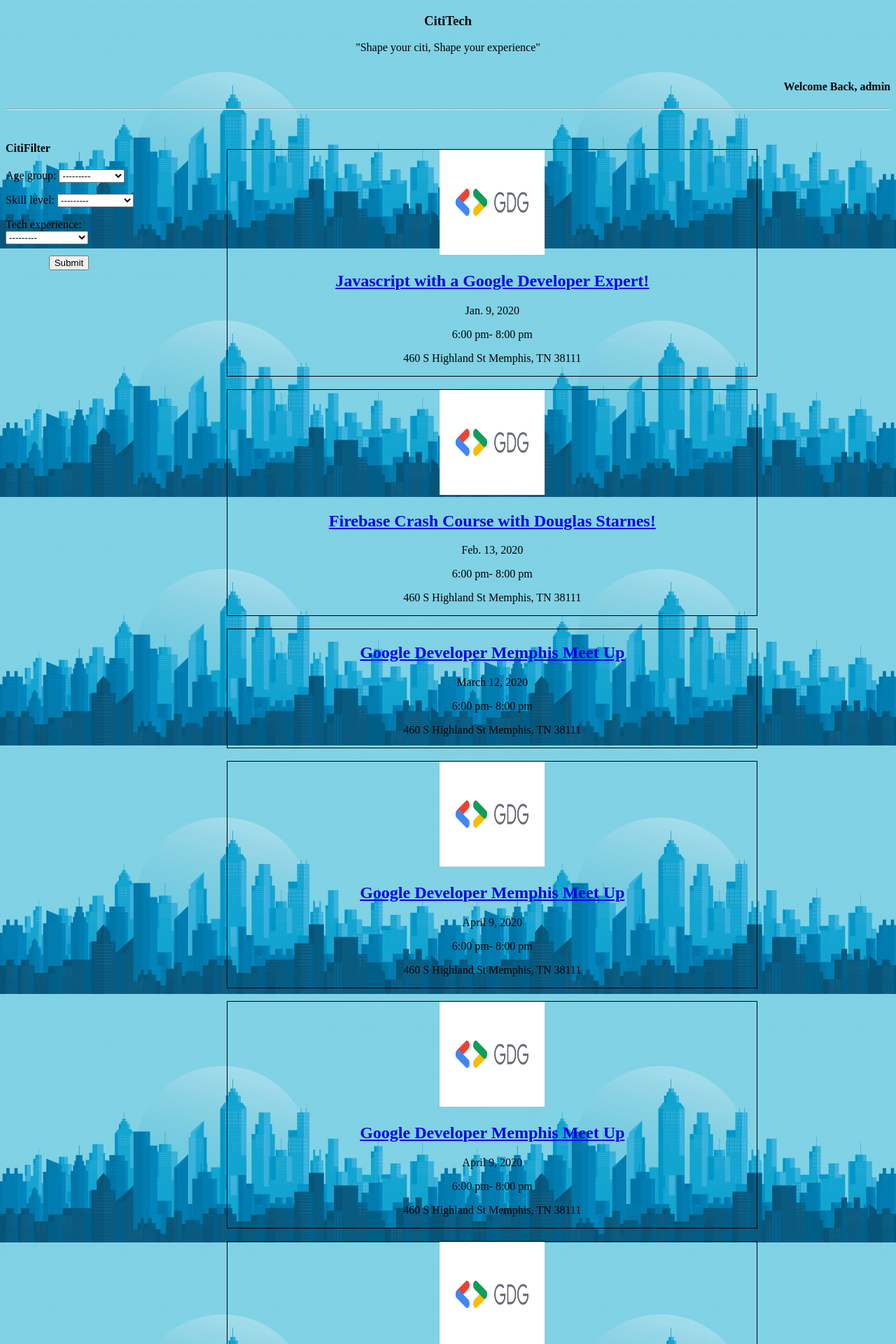
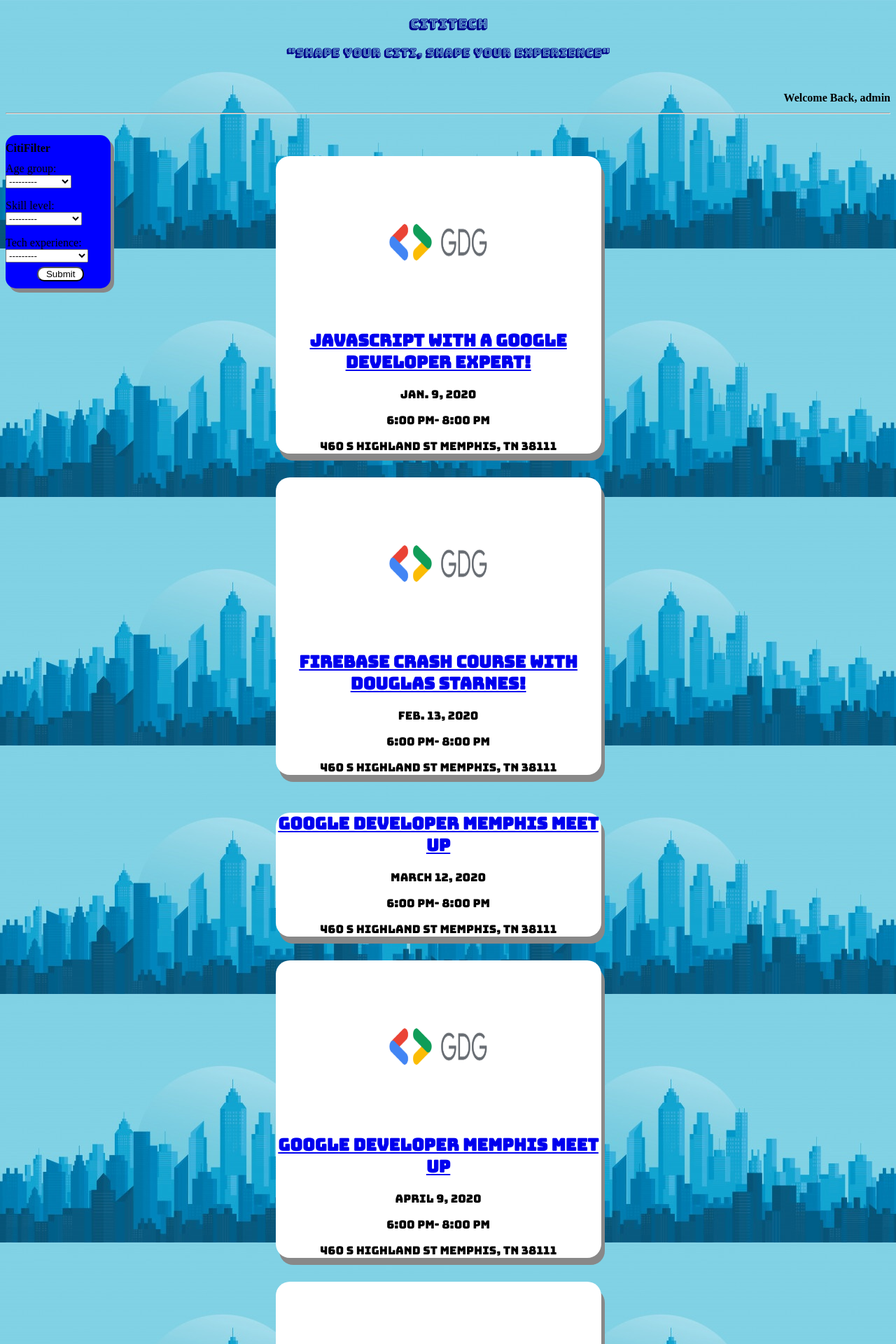
Before and after one commit to jordondoug2019/passion_project_Redo_2019, a Django app: template CitiTechProject/CitiTechApp/templates/CitiTechApp/home.html in a window 1280 px wide. Shown: the top 1920 px of the page at 70% size. Run offline with Django 3.2, Linux system fonts and the light colour scheme; the template is opened without the code that fills it: values that come from a table or form of the project are taken from there, others are empty; a user stored in the database is signed in; data comes from the database, SQL or seed files in the repository.

Commit message:
homepage

```diff
--- a/CitiTechProject/CitiTechApp/static/CitiTechApp/css/home.css
+++ b/CitiTechProject/CitiTechApp/static/CitiTechApp/css/home.css
@@ -14,6 +14,10 @@ html{
 #homeForm{
     margin-right: 35%;
     margin-top: 5%;
+    box-shadow: 5px 6px #888888;
+    background-color: blue;
+    border-radius: 15px;
+
 }
 ul{
     list-style-type: none;
@@ -33,12 +37,30 @@ a{
 }
 #homeDiv{
 text-align: center;
+    font-family: 'Bungee Shade', cursive;
+    color: darkblue;
+    font-weight: bolder;
+    animation-name: floating;
+    animation-duration: 3s;
+    animation-iteration-count: infinite;
+    animation-timing-function: ease-in-out;
 }
+@keyframes floating {
+     from { transform: translate(0,  0px); }
+     65%  { transform: translate(0, 15px); }
+     to   { transform: translate(0, -0px); }
+ }
+
 #userExpEvents{
-    border: 1px solid black;
+    /*border: 1px solid black;*/
+    border-radius: 20px;
+    background-color: white;
+    box-shadow: 5px 10px #888888;
+    font-family: 'Bungee', cursive;
     /*margin-left: 10%;*/
-    margin-right: 20%;
+    margin-right: 40%;
     text-align: center;
+    margin-left: 15%;
 }
 
 .dropdown-content {
@@ -54,3 +76,23 @@ text-align: center;
 #navBar:hover .dropdown-content {
     display: block;
 }
+hr{
+    color: darkblue;
+
+}
+img{
+    margin-top: 5%;
+    border-radius: 10px;
+    border-color: black;
+}
+h4{
+    position: relative;
+    top: 10px;
+}
+button{
+    border-radius: 10px;
+    width: 45%;
+    background-color: white;
+    position: relative;
+    bottom: 10px;
+}
--- a/CitiTechProject/CitiTechApp/static/CitiTechApp/css/index.css
+++ b/CitiTechProject/CitiTechApp/static/CitiTechApp/css/index.css
@@ -47,7 +47,7 @@ h2{
     margin-left: 40%;
     margin-right: 10%;
     font-family: 'Bungee Shade', cursive;
-    color: white;
+    color: darkblue;
 }
 
 #headline{
@@ -67,7 +67,6 @@ h1{
     overflow: hidden;
     animation:
             typing 2.5s steps(20, end)
-
 }
 @keyframes typing {
     from {
--- a/CitiTechProject/CitiTechApp/static/CitiTechApp/css/signup.css
+++ b/CitiTechProject/CitiTechApp/static/CitiTechApp/css/signup.css
@@ -10,7 +10,7 @@ ul{
 #signUpDiv{
     text-align: center;
     font-family: 'Bungee Shade', cursive;
-    color: white;
+    color: darkblue;
 }
 #signUpPara{
     margin-left: 15%;
@@ -33,11 +33,12 @@ button{
     width: 35%;
     background-color: white;
     font-family: 'Bungee', cursive;
+    color: darkblue;
 }
 #join{
     margin-left: 35%;
     font-family: 'Bungee Shade', cursive;
-    color: white;
+    color: darkblue;
     animation-name: floating;
     animation-duration: 3s;
     animation-iteration-count: infinite;
--- a/CitiTechProject/CitiTechApp/templates/CitiTechApp/home.html
+++ b/CitiTechProject/CitiTechApp/templates/CitiTechApp/home.html
@@ -5,6 +5,8 @@
     <meta charset="UTF-8">
     <title>Home</title>
     <link rel="stylesheet" href="{%static 'CitiTechApp/css/home.css' %}" type="text/css">
+    <link href="https://fonts.googleapis.com/css?family=Bungee+Shade&display=swap" rel="stylesheet">
+    <link href="https://fonts.googleapis.com/css?family=Bungee&display=swap" rel="stylesheet">
 </head>
 <body>
 <div id="homeDiv">
@@ -24,12 +26,15 @@
 <br>
 <hr>
 <div id="mainDiv">
+    <div height="200">
         <form method="get" action="{%url 'results' %}" name="q" id="homeForm">
             <h4>CitiFilter</h4>
             {%csrf_token%}
             {{form.as_p}}
             <button id="btn">Submit</button>
         </form>
+    </div>
+
 <div id="filterEvents">
 <!--    {{userAge}}-->
 <!--    {{userSkill}}-->
@@ -54,7 +59,7 @@
 <!--{%endfor%}-->
 {%for each in userExp%}
 <div id="userExpEvents">
-    {%if each.event_image%} <img width="150" height="150" src="{{each.event_image.url}}"> {%endif%}
+    {%if each.event_image%} <img width="200" height="200" src="{{each.event_image.url}}"> {%endif%}
      <a href="{% url 'eventDisplay' each.id%}"> <h2>{{each.event_name}}</h2></a>
     <p>{{each.date}}</p>
     {%if each.time%}<p>{{each.time}}</p>{%endif%}
```
Lines whose indentation alone changed are shown as unchanged.
